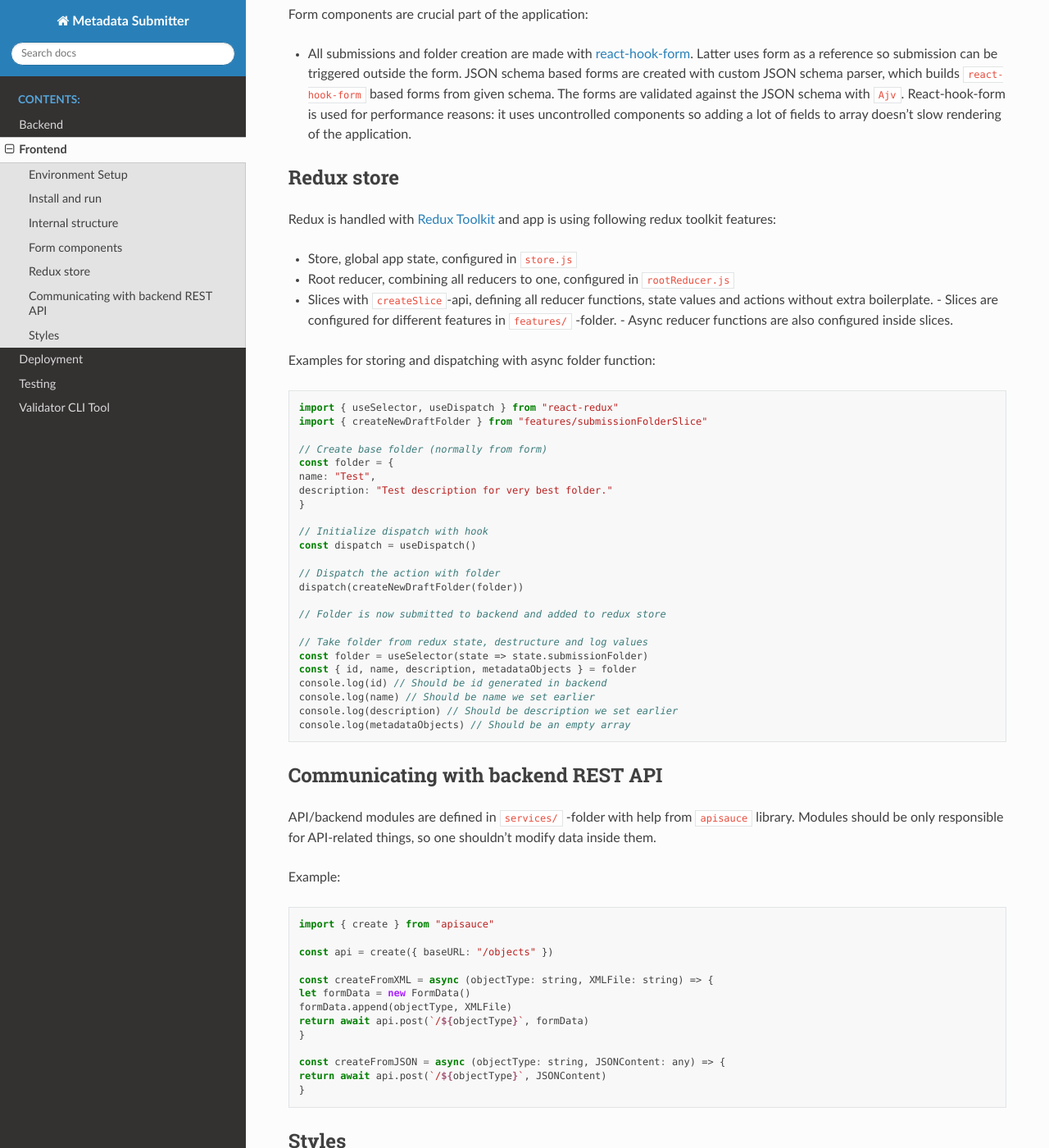
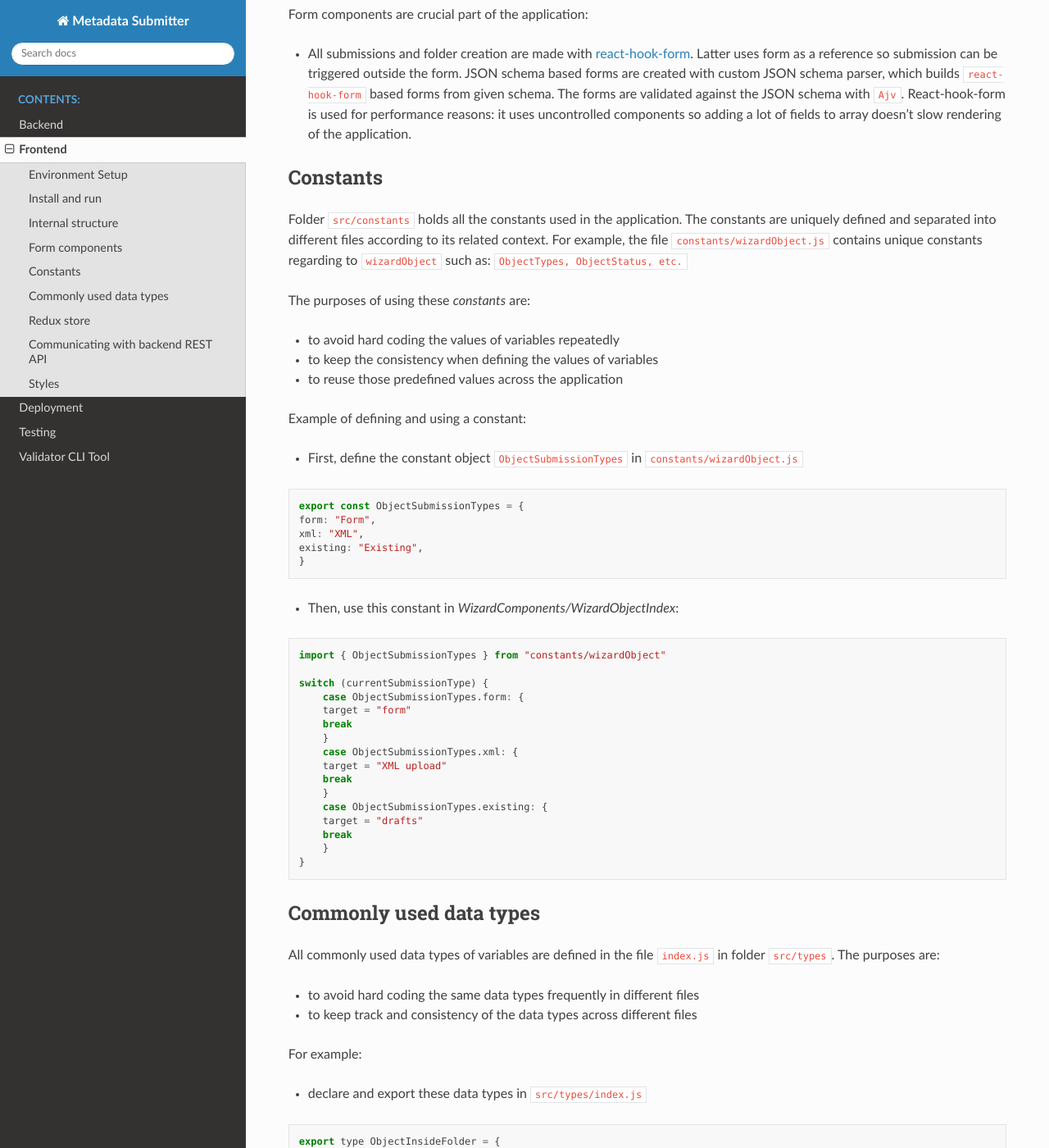
Before and after one commit to CSCfi/metadata-submitter, a Sphinx documentation site: the page built from docs/frontend.rst, in a window 1280 px wide and 1400 px high, scrolled down 1326 px. Shown: the whole window at 82% size. Built offline with Sphinx 7.4.7 and the Read the Docs theme 2.0.0, drawn with Linux system fonts in a browser that asks for light colours; some of the changed text lies outside the part shown.

Commit message:
update front-end description

```diff
--- a/docs/frontend.rst
+++ b/docs/frontend.rst
@@ -64,6 +63,113 @@ Form components are crucial part of the application:
   Latter uses form as a reference so submission can be triggered outside the form. JSON schema based forms are created with custom JSON schema parser, which builds
   ``react-hook-form`` based forms from given schema. The forms are validated against the JSON schema with ``Ajv``.
   React-hook-form is used for performance reasons: it uses uncontrolled components so adding a lot of fields to array doesn't slow rendering of the application.
+
+Constants
+---------
+
+Folder ``src/constants`` holds all the constants used in the application. The constants are uniquely defined and separated into different files according to its related context. For example, the file ``constants/wizardObject.js`` contains unique constants regarding to ``wizardObject`` such as: ``ObjectTypes, ObjectStatus, etc.``
+
+The purposes of using these `constants` are:
+
+- to avoid hard coding the values of variables repeatedly
+- to keep the consistency when defining the values of variables
+- to reuse those predefined values across the application
+
+Example of defining and using a constant:
+
+- First, define the constant object ``ObjectSubmissionTypes`` in ``constants/wizardObject.js``
+
+.. code-block:: javascript
+
+    export const ObjectSubmissionTypes = {
+    form: "Form",
+    xml: "XML",
+    existing: "Existing",
+    }
+
+
+- Then, use this constant in `WizardComponents/WizardObjectIndex`:
+
+.. code-block:: javascript
+
+    import { ObjectSubmissionTypes } from "constants/wizardObject"
+
+    switch (currentSubmissionType) {
+        case ObjectSubmissionTypes.form: {
+        target = "form"
+        break
+        }
+        case ObjectSubmissionTypes.xml: {
+        target = "XML upload"
+        break
+        }
+        case ObjectSubmissionTypes.existing: {
+        target = "drafts"
+        break
+        }
+    }
+
+
+Commonly used data types
+------------------------
+
+All commonly used data types of variables are defined in the file ``index.js`` in folder ``src/types``. The purposes are:
+
+- to avoid hard coding the same data types frequently in different files
+- to keep track and consistency of the data types across different files
+
+For example:
+
+- declare and export these data types in ``src/types/index.js``
+
+.. code-block:: javascript
+
+    export type ObjectInsideFolder = {
+    accessionId: string,
+    schema: string,
+    }
+
+    export type ObjectTags = {
+    submissionType: string,
+    fileName?: string,
+    }
+
+    export type ObjectInsideFolderWithTags = ObjectInsideFolder & { tags: ObjectTags }
+
+
+- import and reuse the data types in different files:
+- Reuse type ``ObjectInsideFolder`` in ``features/wizardSubmissionFolderSlice.js``:
+
+.. code-block:: javascript
+
+    import type { ObjectInsideFolder } from "types"
+
+    export const addObjectToFolder = (
+    folderID: string,
+    objectDetails: ObjectInsideFolder
+    ) => {}
+
+    export const addObjectToDrafts = (
+    folderID: string,
+    objectDetails: ObjectInsideFolder
+    ) => {}
+
+
+- Reuse type ``ObjectInsideFolderWithTags`` consequently in both ``WizardComponents/WizardSavedObjectsList.js`` and ``WizardSteps/WizardShowSummaryStep.js``:
+
+.. code-block:: javascript
+
+    import type { ObjectInsideFolderWithTags } from "types"
+
+    type WizardSavedObjectsListProps = { submissions: Array<ObjectInsideFolderWithTags> }
+
+
+.. code-block:: javascript
+
+    import type { ObjectInsideFolderWithTags } from "types"
+
+    type GroupedBySchema = {| [Schema]: Array<ObjectInsideFolderWithTags> |}
+
 
 Redux store
 -----------
```
Also changed, not shown: other parts of docs/frontend.rst (+1 -2 lines).
